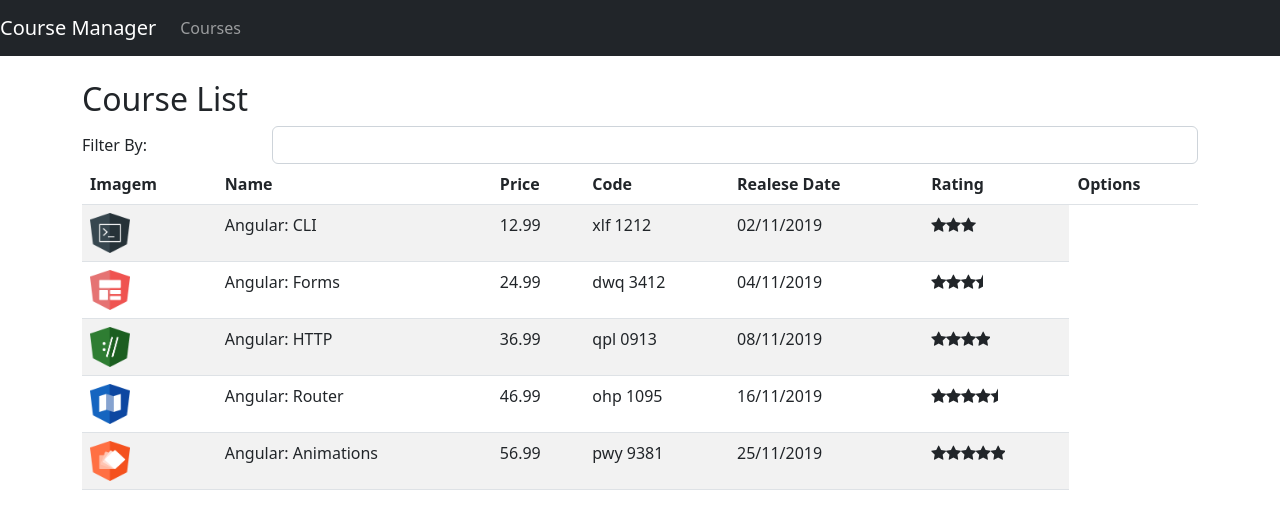
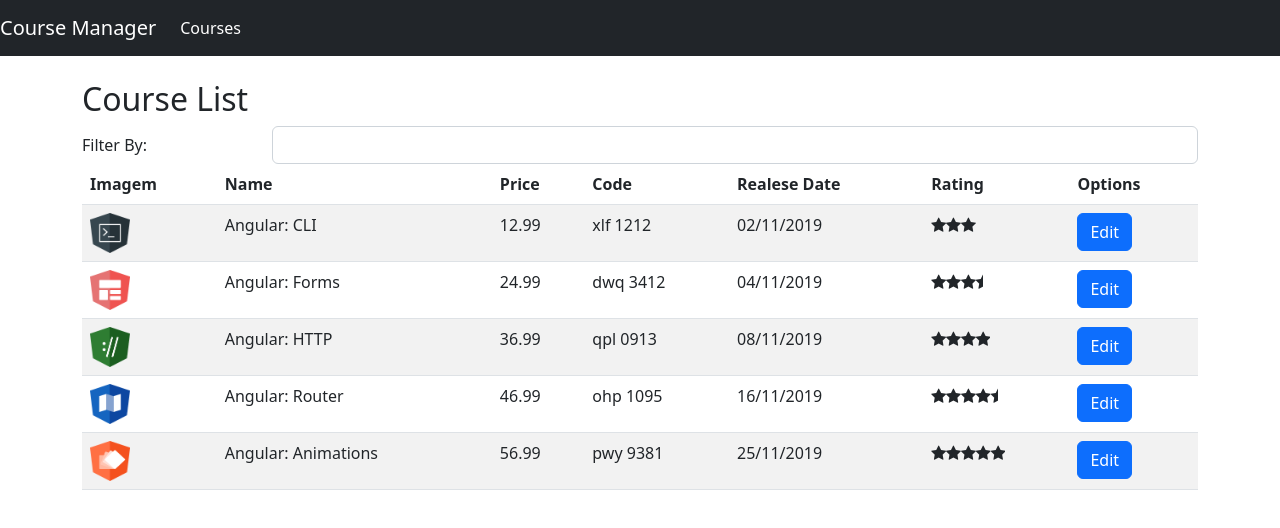
Before and after one commit to AlcidesThiago2016/Aula-Angular-Bootcamp-Santander-2022, an Angular app: page /courses in a window 1280 px wide. Shown: the top 528 px of the page. Built offline with nearby package versions, Linux system fonts and the light colour scheme.

Commit message:
Criação de Rotas e Criação .info

```diff
--- /dev/null
+++ b/src/app/courses/course-info.component.html
@@ -0,0 +1 @@
+<h2>Course Id = {{ courseId }}</h2>
--- /dev/null
+++ b/src/app/courses/course-info.component.ts
@@ -0,0 +1,17 @@
+import { Component, OnInit } from "@angular/core";
+import { ActivatedRoute } from "@angular/router";
+
+@Component({
+    templateUrl: './course-info.component.html'
+})
+export class CourseInfoComponent implements OnInit{
+
+    courseId!: number;
+
+    constructor(private activatedRoute: ActivatedRoute){}
+
+    ngOnInit(): void {
+        this.courseId = Number(this.activatedRoute.snapshot.paramMap.get('id'));
+    }
+
+}
--- a/src/app/courses/course-list.component.html
+++ b/src/app/courses/course-list.component.html
@@ -32,6 +32,9 @@
             <td>
                 <app-star [rating]="course.rating"></app-star>
             </td>
+            <td>
+                <a [routerLink]="['/courses/info', course.id]" class="btn btn-primary">Edit</a>
+            </td>
         </tr>
     </tbody>
 </table>
--- a/src/app/nav-bar/nav-bar.component.html
+++ b/src/app/nav-bar/nav-bar.component.html
@@ -1,5 +1,5 @@
 <nav class="navbar navbar-expand-lg navbar-dark bg-dark">
-    <a href="#" class="navbar-brand">Course Manager</a>
+    <a [routerLink]="['/courses']" class="navbar-brand">Course Manager</a>
 
     <button class="navbar-toggler" type="button" data-toggle="collapse" data-target="#navbarSupportedContent"
         aria-controls="navbarSupportedContent" aria-expanded="false" aria-label="Toggle navigation">
@@ -9,7 +9,7 @@
     <div class="collapse navbar-collapse" id="navbarSupportedContent">
         <ul class="navbar-nav mr-auto">
             <li class="nav-item">
-                <a href="#" routerLinkActive="active" class="nav-link">Courses</a>
+                <a [routerLink]="['/courses']" routerLinkActive="active" class="nav-link">Courses</a>
             </li>
         </ul>
     </div>
```
Also changed, not shown: src/app/app.module.ts (+8 -3 lines).
